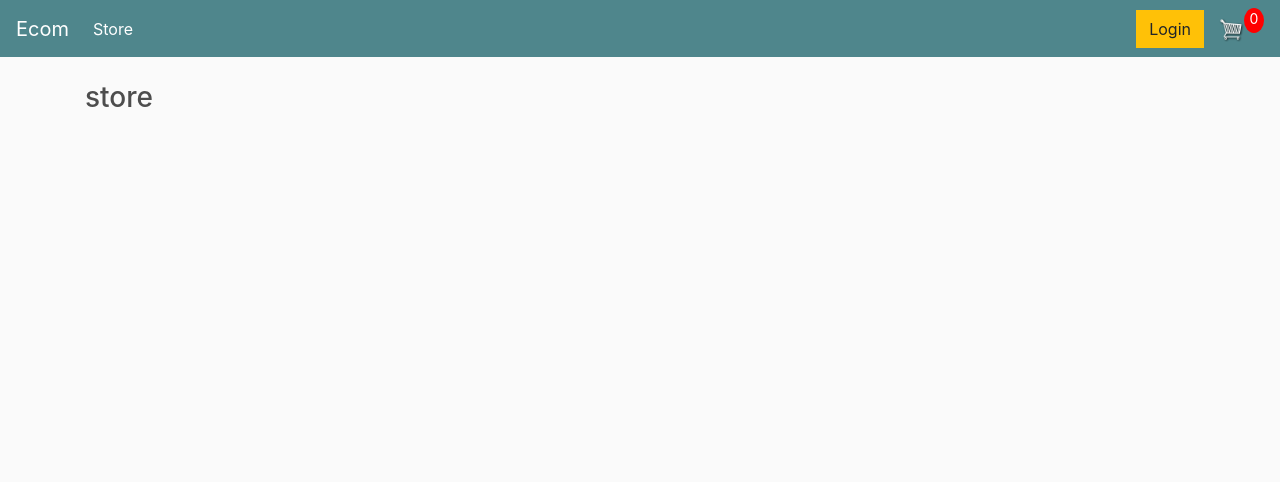
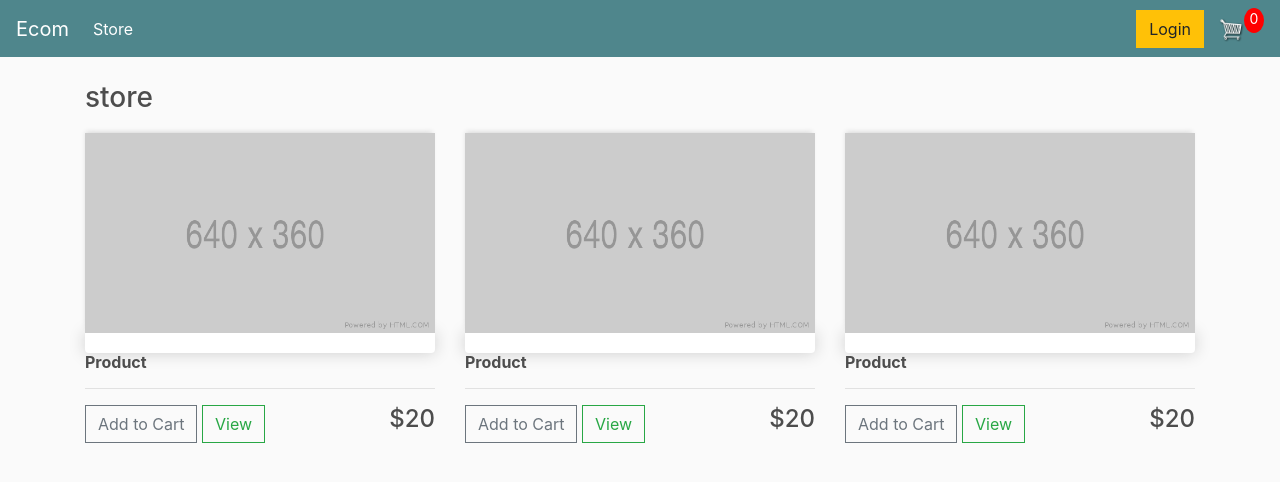
Before and after one commit to zhongyu0221/Shopping-Store-Django, a Django app: page / in a window 1280 px wide. Shown: the top 482 px of the page. Run offline with Django 4.2, Linux system fonts and the light colour scheme; tables that the repository leaves empty hold one stand-in row (values such as "Sample post"); some libraries are stand-ins or nearby versions.

Commit message:
html and css

```diff
--- a/store/templates/store/store.html
+++ b/store/templates/store/store.html
@@ -4,5 +4,41 @@
     <h3>store</h3>
 
 
+    <div class="row">
+    <div class = 'col-lg-4'>
+        <img class="thumbnail"  src = "{%  static 'images/placeholder.png' %}">
+        <div class="box-element product"></div>
+        <h6><strong>Product</strong></h6>
+        <hr>
+        <button class = 'btn btn-outline-secondary add-btn'>Add to Cart</button>
+        <a class = 'btn btn-outline-success' href="">View</a>
+        <h4 style="display: inline-block; float:right" >$20</h4>
+    </div>
+
+    <div class = 'col-lg-4'>
+        <img class = 'thumbnail'  src = "{%  static 'images/placeholder.png' %}">
+        <div class="box-element product"></div>
+          <h6><strong>Product</strong></h6>
+        <hr>
+        <button class = 'btn btn-outline-secondary add-btn'>Add to Cart</button>
+        <a class = 'btn btn-outline-success' href="">View</a>
+        <h4 style="display: inline-block; float:right" >$20</h4>
+    </div>
+
+    <div class = 'col-lg-4'>
+        <img  class = 'thumbnail' src = "{%  static 'images/placeholder.png' %}">
+        <div class="box-element product"></div>
+          <h6><strong>Product</strong></h6>
+        <hr>
+        <button class = 'btn btn-outline-secondary add-btn'>Add to Cart</button>
+        <a class = 'btn btn-outline-success' href="">View</a>
+        <h4 style="display: inline-block; float:right" >$20</h4>
+    </div>
+
+
+
+
+    </div>
+
 
 {%  endblock %}
```
Also changed, not shown: store/templates/store/cart.html (+48 -3 lines), static/images/arrow-down.png (added), static/images/arrow-up.png (added), static/images/placeholder.png (added).
